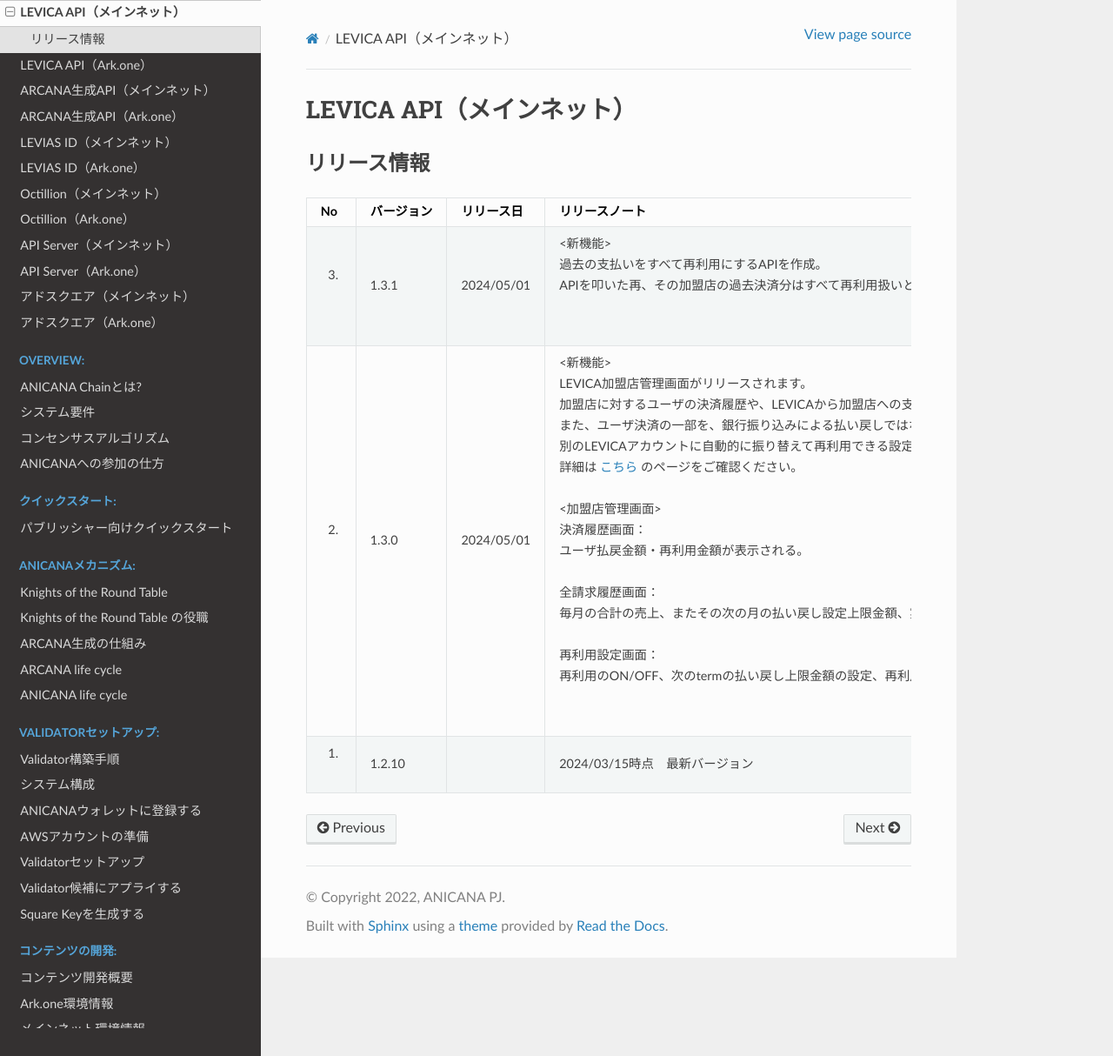
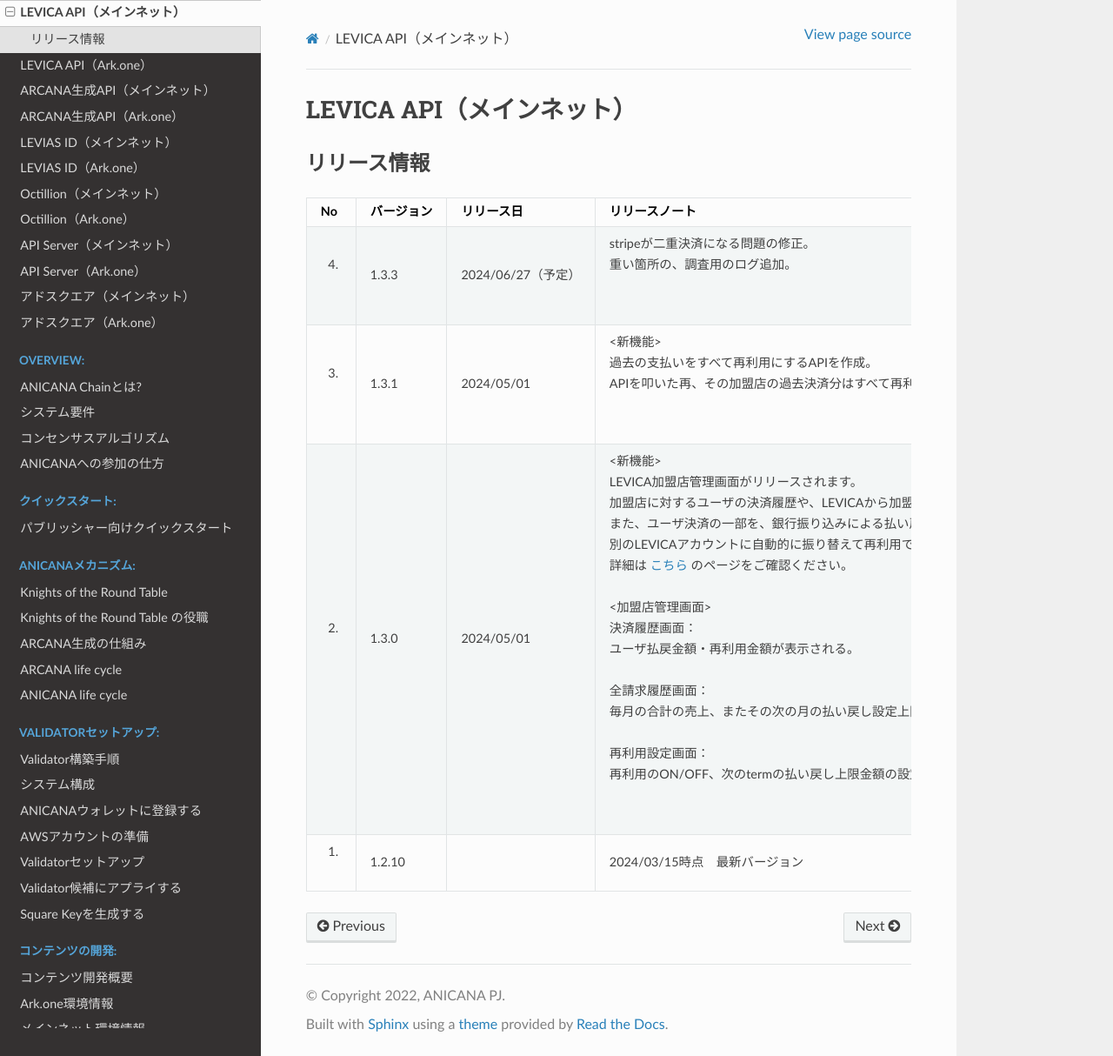
Before and after one commit to Orange-Code-Project/anicana-docs, a Sphinx documentation site: the page built from source/release/levica-backend-main.rst, in a window 1280 px wide and 1214 px high. Shown: the whole window at 87% size. Built offline with Sphinx 7.4.7 and the Read the Docs theme 2.0.0, drawn with Linux system fonts in a browser that asks for light colours.

Commit message:
[update]
LEVICA API（メインネット）
LEVICA API（Ark.one）
⇒リリース内容の更新

```diff
--- a/source/change-history/change-history.rst
+++ b/source/change-history/change-history.rst
@@ -7,6 +7,10 @@
     :align: center
 
     "No", "更新日", "バージョン", "変更内容"
+    "27.", "2024/06/26", "1.5.2", "| LEVICA API（メインネット）
+    | LEVICA API（Ark.one）
+    | 　⇒リリース内容の更新
+    | 　"
     "26.", "2024/05/01", "1.5.1", "| LEVICA API（メインネット）
     | LEVICA API（Ark.one）
     | LEVIAS ID（メインネット）
--- a/source/release/levica-backend-main.rst
+++ b/source/release/levica-backend-main.rst
@@ -10,6 +10,10 @@
     :align: center
 
     "No", "バージョン", "リリース日", "リリースノート"
+    "4.", "1.3.3", "2024/06/27（予定）", "
+    | stripeが二重決済になる問題の修正。
+    | 重い箇所の、調査用のログ追加。
+    | 　"
     "3.", "1.3.1", "2024/05/01", "| <新機能>
     | 過去の支払いをすべて再利用にするAPIを作成。
     | APIを叩いた再、その加盟店の過去決済分はすべて再利用扱いとなり、指定されたwallet addressに全ての決済分のlevicaが送られる。
--- a/source/release/levica-backend-test.rst
+++ b/source/release/levica-backend-test.rst
@@ -10,6 +10,10 @@
     :align: center
 
     "No", "バージョン", "リリース日", "リリースノート"
+    "4.", "1.3.3", "2024/06/27（予定）", "
+    | stripeが二重決済になる問題の修正。
+    | 重い箇所の、調査用のログ追加。
+    | 　"
     "3.", "1.3.1", "2024/05/01", "| <新機能>
     | 過去の支払いをすべて再利用にするAPIを作成。
     | APIを叩いた再、その加盟店の過去決済分はすべて再利用扱いとなり、指定されたwallet addressに全ての決済分のlevicaが送られる。
--- a/source/release/updated-info.rst
+++ b/source/release/updated-info.rst
@@ -11,8 +11,8 @@
     "No", "更新日", "内容"
     "1.", "", ":doc:`LEVICAアプリ（メインネット） </release/levica-app-main>` "
     "2.", "", ":doc:`LEVICAアプリ（Ark.one） </release/levica-app-test>` "
-    "3.", "2024/05/01", ":doc:`LEVICA API（メインネット） </release/levica-backend-main>` "
-    "4.", "2024/05/01", ":doc:`LEVICA API（Ark.one） </release/levica-backend-test>` "
+    "3.", "2024/06/26", ":doc:`LEVICA API（メインネット） </release/levica-backend-main>` "
+    "4.", "2024/06/26", ":doc:`LEVICA API（Ark.one） </release/levica-backend-test>` "
     "5.", "", ":doc:`ARCANA生成API（メインネット） </release/arcana-generator-main>` "
     "6.", "", ":doc:`ARCANA生成API（Ark.one） </release/arcana-generator-test>` "
     "7.", "2024/05/01", ":doc:`LEVIAS ID（メインネット） </release/levias-id-main>` "
```
